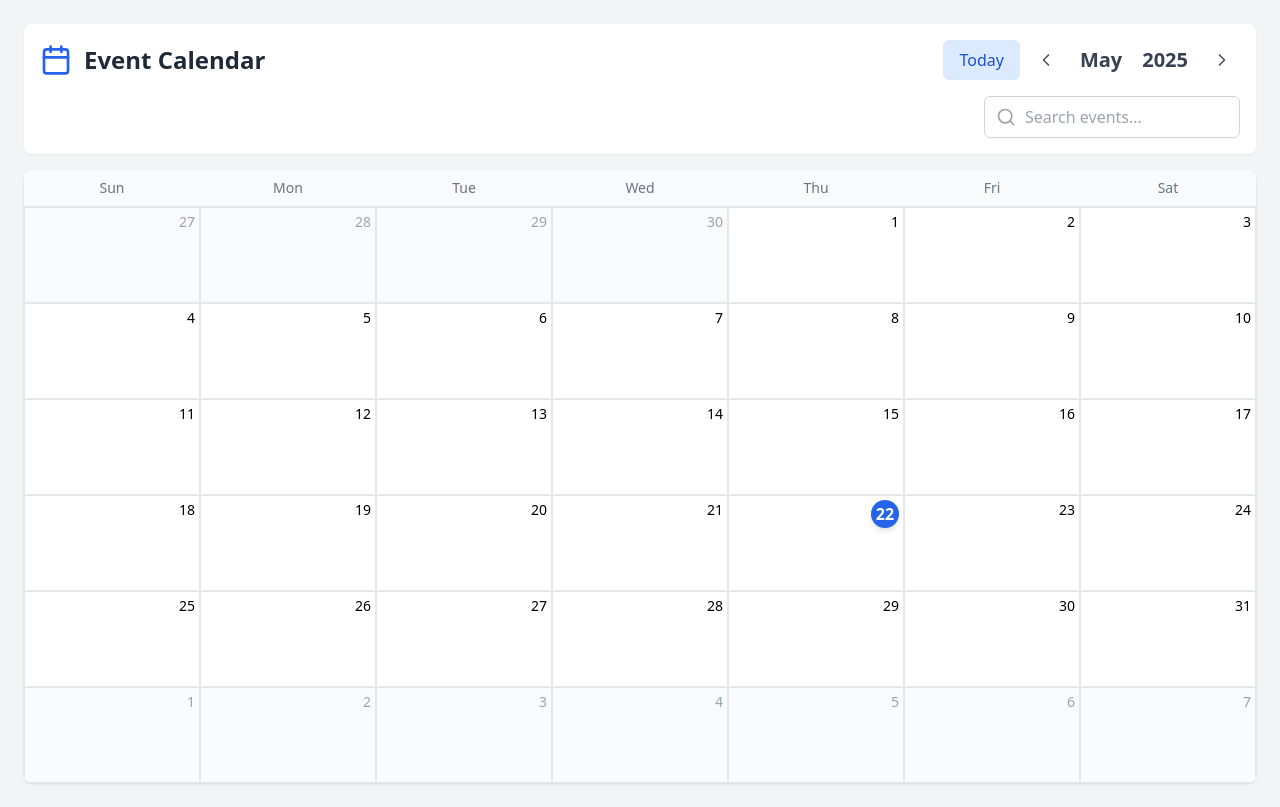
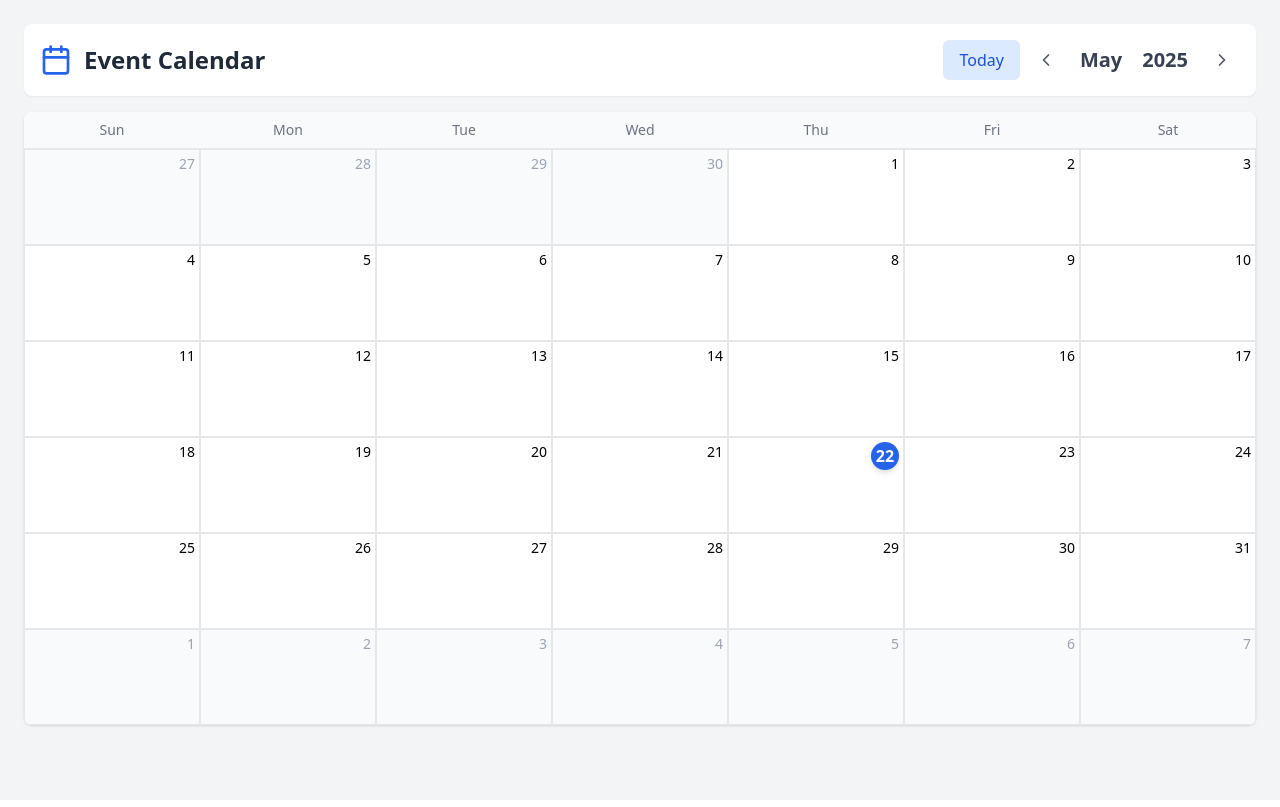
Before and after one commit to aman3255/Custom-Event-Calendar, a React (Vite) app: page / in a window 1280 px wide. Built offline with nearby package versions, Linux system fonts and the light colour scheme.

Commit message:
Fix time selection display in event form and set custom application favicon

```diff
--- a/src/components/CalendarHeader.tsx
+++ b/src/components/CalendarHeader.tsx
@@ -125,7 +125,7 @@
           </div>
         </div>
 
-        <div className="flex justify-end">
+        {/* <div className="flex justify-end">
           <div className="relative w-full md:w-64">
             <div className="absolute inset-y-0 left-0 pl-3 flex items-center pointer-events-none">
               <Search className="h-5 w-5 text-gray-400" />
@@ -138,7 +138,7 @@
               className="pl-10 pr-4 py-2 w-full border border-gray-300 rounded-md focus:outline-none focus:ring-2 focus:ring-blue-500 focus:border-blue-500"
             />
           </div>
-        </div>
+        </div> */}
       </div>
     </header>
   );
```
